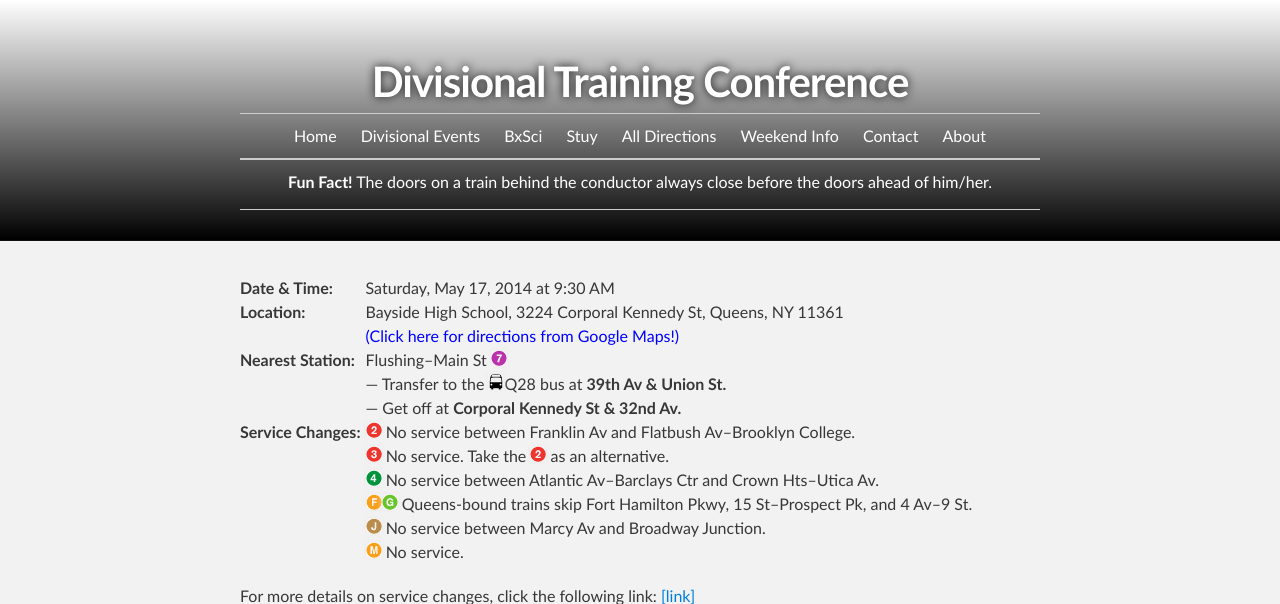
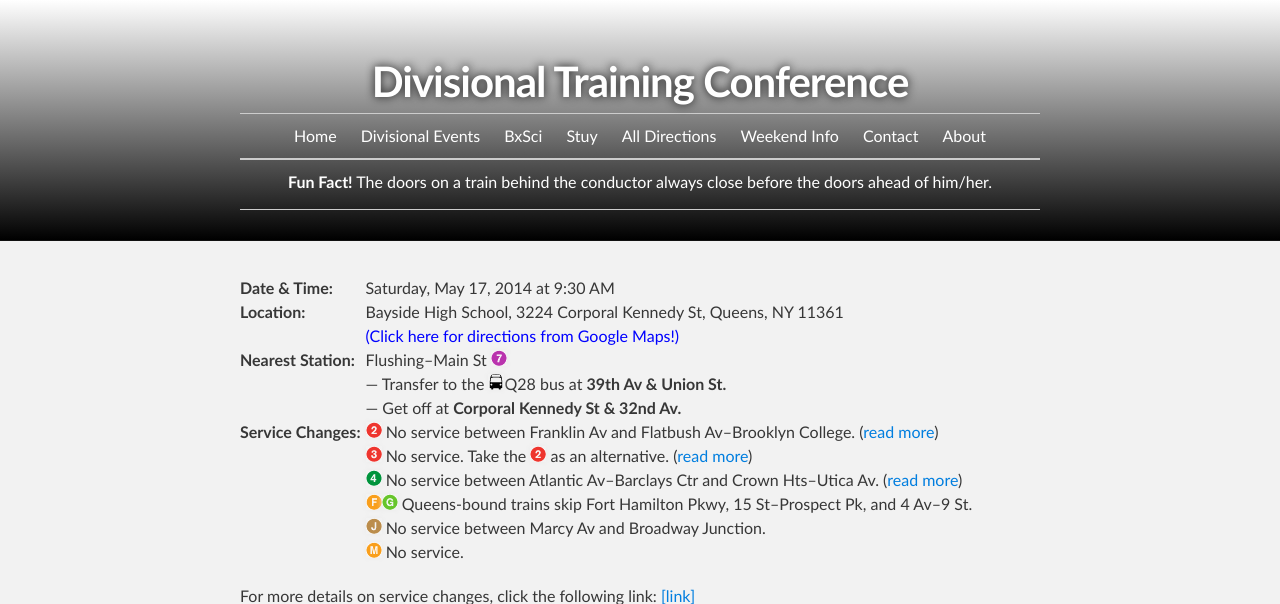
Before and after one commit to d11directions/d11directions.github.io, a Jekyll site: the page built from _posts/2014-05-17-DTC.html, in a window 1280 px wide, cut to the strip 0-604 px from the top of the page. Built offline with Jekyll 4.4.1, drawn with Linux system fonts in a browser that asks for light colours.

Commit message:
Update DTC/AIDS Walk add link to service changes

```diff
--- a/_posts/2014-05-17-DTC.html
+++ b/_posts/2014-05-17-DTC.html
@@ -7,9 +7,9 @@ time: Saturday, May 17, 2014 at 9:30 AM
 location: Bayside High School, 3224 Corporal Kennedy St, Queens, NY 11361
 nearest-station: Flushing&ndash;Main St <img src="/img/7.png" alt="(7)"><br>&mdash; Transfer to the <img src="/img/bus.png" alt="">Q28 bus at <strong>39th Av &amp; Union St.</strong><br>&mdash; Get off at <strong>Corporal Kennedy St &amp; 32nd Av.</strong>
 changes-brief:
-    - <img src="/img/2.png" alt="(2)"> No service between Franklin Av and Flatbush Av&ndash;Brooklyn College.
-    - <img src="/img/3.png" alt="(3)"> No service. Take the <img src="/img/2.png" alt="(2)"> as an alternative.
-    - <img src="/img/4.png" alt="(4)"> No service between Atlantic Av&ndash;Barclays Ctr and Crown Hts&ndash;Utica Av.
+    - <img src="/img/2.png" alt="(2)"> No service between Franklin Av and Flatbush Av&ndash;Brooklyn College. (<a href="/changes/20140517/Eastern_Pkwy/">read more</a>)
+    - <img src="/img/3.png" alt="(3)"> No service. Take the <img src="/img/2.png" alt="(2)"> as an alternative. (<a href="/changes/20140517/Eastern_Pkwy/">read more</a>)
+    - <img src="/img/4.png" alt="(4)"> No service between Atlantic Av&ndash;Barclays Ctr and Crown Hts&ndash;Utica Av. (<a href="/changes/20140517/Eastern_Pkwy/">read more</a>)
     - <img src="/img/F.png" alt="(F)"><img src="/img/G.png" alt="(G)"> Queens-bound trains skip Fort Hamilton Pkwy, 15 St&ndash;Prospect Pk, and 4 Av&ndash;9 St.
     - <img src="/img/J.png" alt="(J)"> No service between Marcy Av and Broadway Junction.
     - <img src="/img/M.png" alt="(M)"> No service.
--- a/_posts/2014-05-18-AIDS_Walk.html
+++ b/_posts/2014-05-18-AIDS_Walk.html
@@ -16,9 +16,9 @@ nearest-stations:
     - <strong>For Walkers:</strong>
     - 5 Av&ndash;59 St <img src="/img/N.png" alt="(N)"><img src="/img/R.png" alt="(R)">
 changes-brief:
-    - <img src="/img/2.png" alt="(2)"> No service between Franklin Av and Flatbush Av&ndash;Brooklyn College.
-    - <img src="/img/3.png" alt="(3)"> No service. Take the <img src="/img/2.png" alt="(2)"> as an alternative.
-    - <img src="/img/4.png" alt="(4)"> No service between Atlantic Av&ndash;Barclays Ctr and Crown Hts&ndash;Utica Av.
+    - <img src="/img/2.png" alt="(2)"> No service between Franklin Av and Flatbush Av&ndash;Brooklyn College. (<a href="/changes/20140517/Eastern_Pkwy/">read more</a>)
+    - <img src="/img/3.png" alt="(3)"> No service. Take the <img src="/img/2.png" alt="(2)"> as an alternative. (<a href="/changes/20140517/Eastern_Pkwy/">read more</a>)
+    - <img src="/img/4.png" alt="(4)"> No service between Atlantic Av&ndash;Barclays Ctr and Crown Hts&ndash;Utica Av. (<a href="/changes/20140517/Eastern_Pkwy/">read more</a>)
     - <img src="/img/F.png" alt="(F)"><img src="/img/G.png" alt="(G)"> Queens-bound trains skip Fort Hamilton Pkwy, 15 St&ndash;Prospect Pk, and 4 Av&ndash;9 St.
     - <img src="/img/J.png" alt="(J)"> No service between Marcy Av and Broadway Junction.
     - <img src="/img/M.png" alt="(M)"> No service.
```
